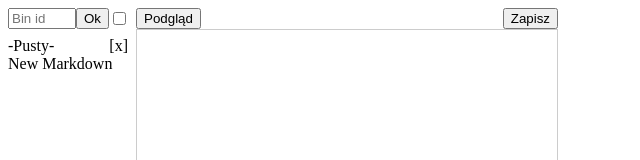
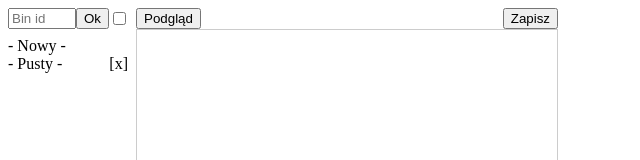
Before and after one commit to sabeq96/md-tasks-ts-react, a React (Create React App) app: page / in a window 1280 px wide. Both pictures are taken after a click on the button "Zapisz". Shown: the top 160 px of the page, without its empty margins (0-640 px from the left). Built offline with nearby package versions, Linux system fonts and the light colour scheme; no server answers.

Commit message:
move new md to top

```diff
--- a/src/components/Menu.tsx
+++ b/src/components/Menu.tsx
@@ -11,23 +11,21 @@ interface Menu {
 
 const Menu: React.FC<Menu> = ({ items, setSelectedMd, deleteMd }) => (
   <div style={css.wrapper}>
+    <div onClick={() => { setSelectedMd(getDraft()) }}>
+      - Nowy -
+    </div>
     {items.map((item) => (
       <div style={css.itemWrapper}>
         <div style={css.title} onClick={() => { setSelectedMd(item) }}>
           {item.text ? (
             item.text.substring(0, 15)
-          ): (
-            String('-Pusty-')
-          )}
+          ) : ('- Pusty -')}
         </div>
         <div style={css.delete} onClick={() => { deleteMd(item) }}>
           [x]
         </div>
       </div>
     ))}
-    <div onClick={() => { setSelectedMd(getDraft()) }}>
-      New Markdown
-    </div>
   </div>
 );
 
```
